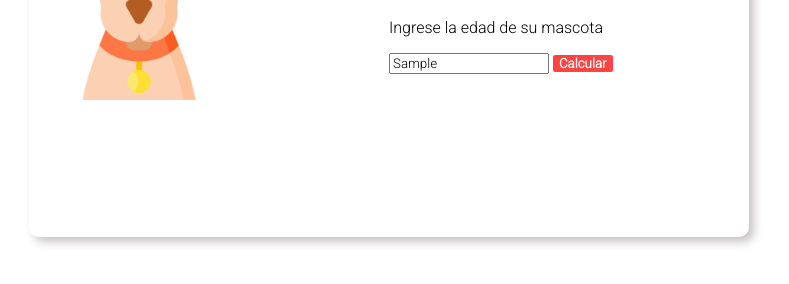
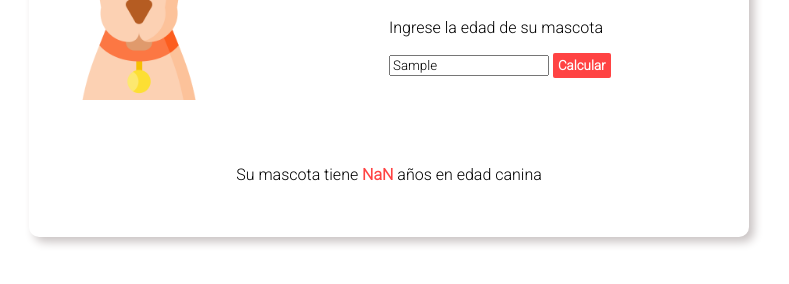
Before and after one commit to weslinARS/TareaIndividual3, a plain HTML site: page index.html in a window 1280 px wide. Both pictures are taken after typing "Sample" into the empty fields and a click on the button "Calcular". Shown: the part 358-642 px from the top of the page, without its empty margins (251-1040 px from the left). Drawn offline with Linux system fonts and the light colour scheme.

Commit message:
terminado

```diff
--- a/index.html
+++ b/index.html
@@ -18,11 +18,11 @@
             <img src="img/perro.png" id="img" alt="">
             <div>
                 <h1>Calculadora de edad canina</h1>
-                <form action="" method="" id="calculadora">
+                <form id="calculadora">
                     <label for="EdadHumana">
                         <p>Ingrese la edad de su mascota</p>
                     </label>
-                    <input type="text" placeholder="Aquí la edad" id="EdadHumana" name = "EdadHumana">
+                    <input type="text" placeholder="Aquí la edad" id="EdadH" name = "EdadHumana">
                     <input type="button" value="Calcular" id="boton" onclick="calcularEdad()">
                 </form>
             </div>
--- a/script.js
+++ b/script.js
@@ -1,9 +1,8 @@
 function calcularEdad() {
-  var edadHumana = parseInt(document.getElementById("edadHumana").value);
+  var edad;
+  edad =parseInt( document.getElementById("EdadH").value);
   var resultado;
-  document.getElementById('edadCanina').innerHTML = edadHumana
-  resultado = edadHumana * 7;
-  var calculo = `Su mascota tiene ${resultado} años en edad canina`;
-  alert(resultado);
+  resultado = edad * 7;
+  var calculo = `Su mascota tiene <span> ${resultado} </span> años en edad canina`;
   document.getElementById('edadCanina').innerHTML = calculo;
 }
--- a/style.css
+++ b/style.css
@@ -1,7 +1,10 @@
 *{
     font-family: 'Roboto', sans-serif;
 }
-
+span{
+    color: #ff4343;
+    font-weight: bolder;
+}
 .container{
     background-color: rgb(255, 255, 255);
     width: 700px ;
@@ -41,6 +44,7 @@
     -o-border-radius: 2px;
     border-style: none;
     font-weight: bold;
+    padding: 5px;
 }
 #boton:hover{
     cursor: pointer;
```
